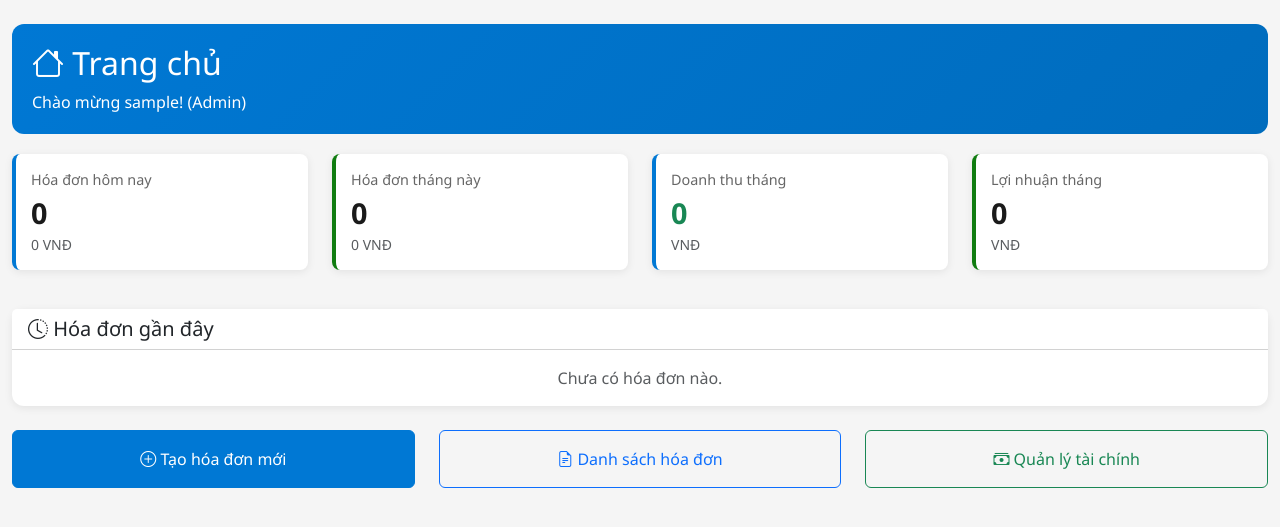
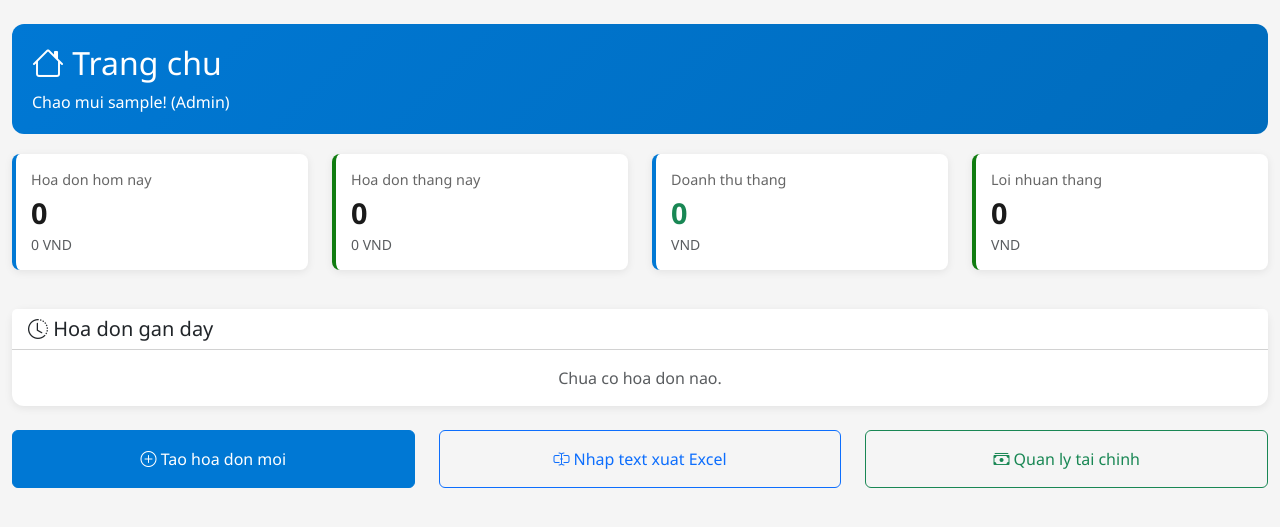
Before and after one commit to nghianh4975-cpu/hoadon-manager, a Flask app: page /dashboard in a window 1280 px wide. Shown: the part 56-583 px from the top of the page. Run offline with Flask 3, Linux system fonts and the light colour scheme; the visitor is signed in with stand-in values (Sample User, id 1); data that the repository does not hold is empty.

Commit message:
Update dashboard.html

```diff
--- a/web_hoadon/templates/dashboard.html
+++ b/web_hoadon/templates/dashboard.html
@@ -1,43 +1,40 @@
 {% extends "base.html" %}
 
-{% block title %}Trang chủ - Hóa Đơn Manager{% endblock %}
+{% block title %}Trang chu - Hoa Don Manager{% endblock %}
 
 {% block content %}
 <div class="page-header">
-    <h2><i class="bi bi-house"></i> Trang chủ</h2>
-    <p class="mb-0">Chào mừng {{ session.username }}! ({{ session.role|capitalize }})</p>
+    <h2><i class="bi bi-house"></i> Trang chu</h2>
+    <p class="mb-0">Chao mui {{ session.username }}! ({{ session.role|capitalize }})</p>
 </div>
 
 <div class="row">
     <div class="col-md-3">
         <div class="card stat-card">
-            <div class="stat-label">Hóa đơn hôm nay</div>
+            <div class="stat-label">Hoa don hom nay</div>
             <div class="stat-value">{{ today_count }}</div>
-            <small class="text-muted">{{ "{:,.0f}".format(today_total) }} VNĐ</small>
+            <small class="text-muted">{{ "{:,.0f}".format(today_total) }} VND</small>
         </div>
     </div>
-
     <div class="col-md-3">
         <div class="card stat-card success">
-            <div class="stat-label">Hóa đơn tháng này</div>
+            <div class="stat-label">Hoa don thang nay</div>
             <div class="stat-value">{{ month_count }}</div>
-            <small class="text-muted">{{ "{:,.0f}".format(month_total) }} VNĐ</small>
+            <small class="text-muted">{{ "{:,.0f}".format(month_total) }} VND</small>
         </div>
     </div>
-
     <div class="col-md-3">
         <div class="card stat-card">
-            <div class="stat-label">Doanh thu tháng</div>
+            <div class="stat-label">Doanh thu thang</div>
             <div class="stat-value text-success">{{ "{:,.0f}".format(month_rev) }}</div>
-            <small class="text-muted">VNĐ</small>
+            <small class="text-muted">VND</small>
         </div>
     </div>
-
     <div class="col-md-3">
         <div class="card stat-card {{ 'success' if profit >= 0 else 'danger' }}">
-            <div class="stat-label">Lợi nhuận tháng</div>
+            <div class="stat-label">Loi nhuan thang</div>
             <div class="stat-value">{{ "{:,.0f}".format(profit) }}</div>
-            <small class="text-muted">VNĐ</small>
+            <small class="text-muted">VND</small>
         </div>
     </div>
 </div>
@@ -46,7 +43,7 @@
     <div class="col-md-12">
         <div class="card">
             <div class="card-header bg-white">
-                <h5 class="mb-0"><i class="bi bi-clock-history"></i> Hóa đơn gần đây</h5>
+                <h5 class="mb-0"><i class="bi bi-clock-history"></i> Hoa don gan day</h5>
             </div>
             <div class="card-body">
                 {% if recent_invoices %}
@@ -54,11 +51,11 @@
                     <table class="table table-hover">
                         <thead>
                             <tr>
-                                <th>Số HD</th>
-                                <th>Ngày</th>
-                                <th>Cửa hàng</th>
-                                <th>Tổng</th>
-                                <th>Người tạo</th>
+                                <th>So HD</th>
+                                <th>Ngay</th>
+                                <th>Cua hang</th>
+                                <th>Tong</th>
+                                <th>Nguoi tao</th>
                                 <th></th>
                             </tr>
                         </thead>
@@ -81,7 +78,7 @@
                     </table>
                 </div>
                 {% else %}
-                <p class="text-muted text-center mb-0">Chưa có hóa đơn nào.</p>
+                <p class="text-muted text-center mb-0">Chua co hoa don nao.</p>
                 {% endif %}
             </div>
         </div>
@@ -91,17 +88,17 @@
 <div class="row mt-4">
     <div class="col-md-4">
         <a href="{{ url_for('new_invoice') }}" class="btn btn-primary w-100 py-3">
-            <i class="bi bi-plus-circle"></i> Tạo hóa đơn mới
+            <i class="bi bi-plus-circle"></i> Tao hoa don moi
         </a>
     </div>
     <div class="col-md-4">
-        <a href="{{ url_for('invoices') }}" class="btn btn-outline-primary w-100 py-3">
-            <i class="bi bi-file-earmark-text"></i> Danh sách hóa đơn
+        <a href="{{ url_for('import_text') }}" class="btn btn-outline-primary w-100 py-3">
+            <i class="bi bi-input-cursor-text"></i> Nhap text xuat Excel
         </a>
     </div>
     <div class="col-md-4">
         <a href="{{ url_for('finance') }}" class="btn btn-outline-success w-100 py-3">
-            <i class="bi bi-cash-stack"></i> Quản lý tài chính
+            <i class="bi bi-cash-stack"></i> Quan ly tai chinh
         </a>
     </div>
 </div>
```
